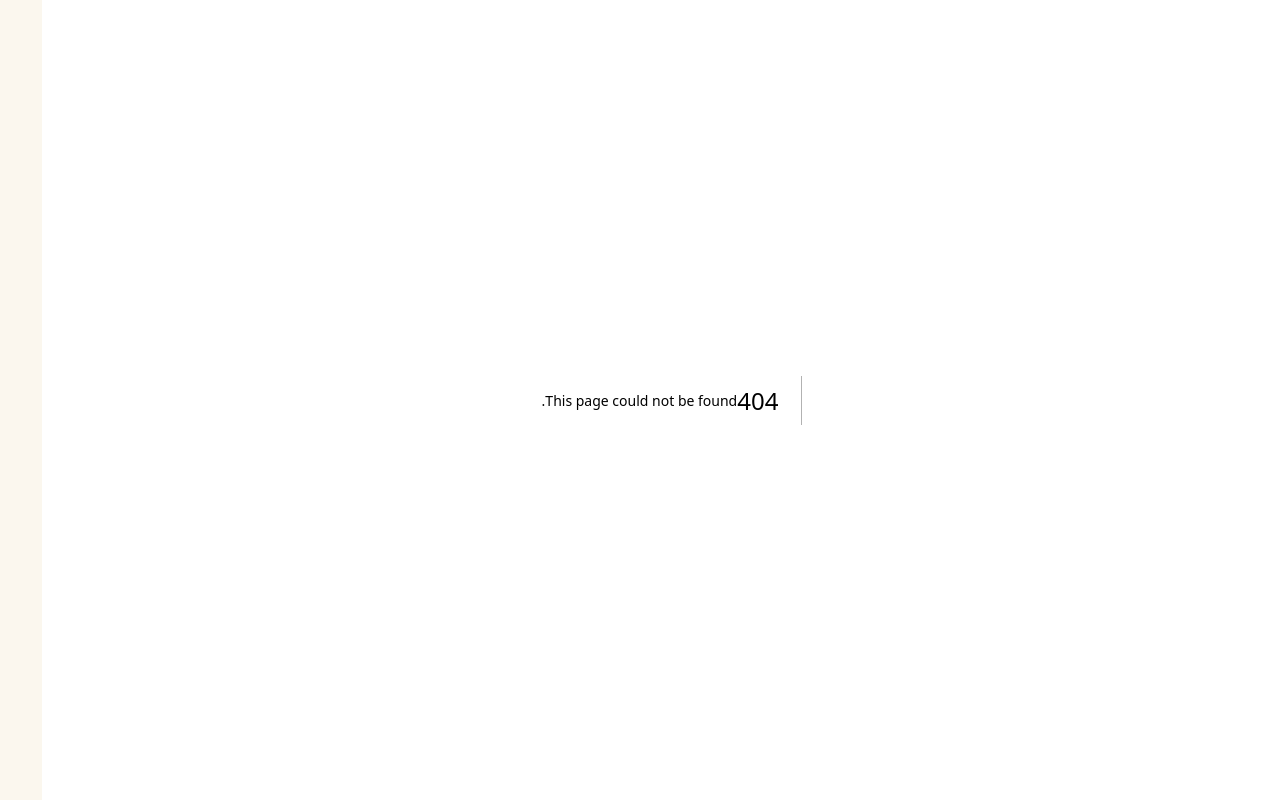
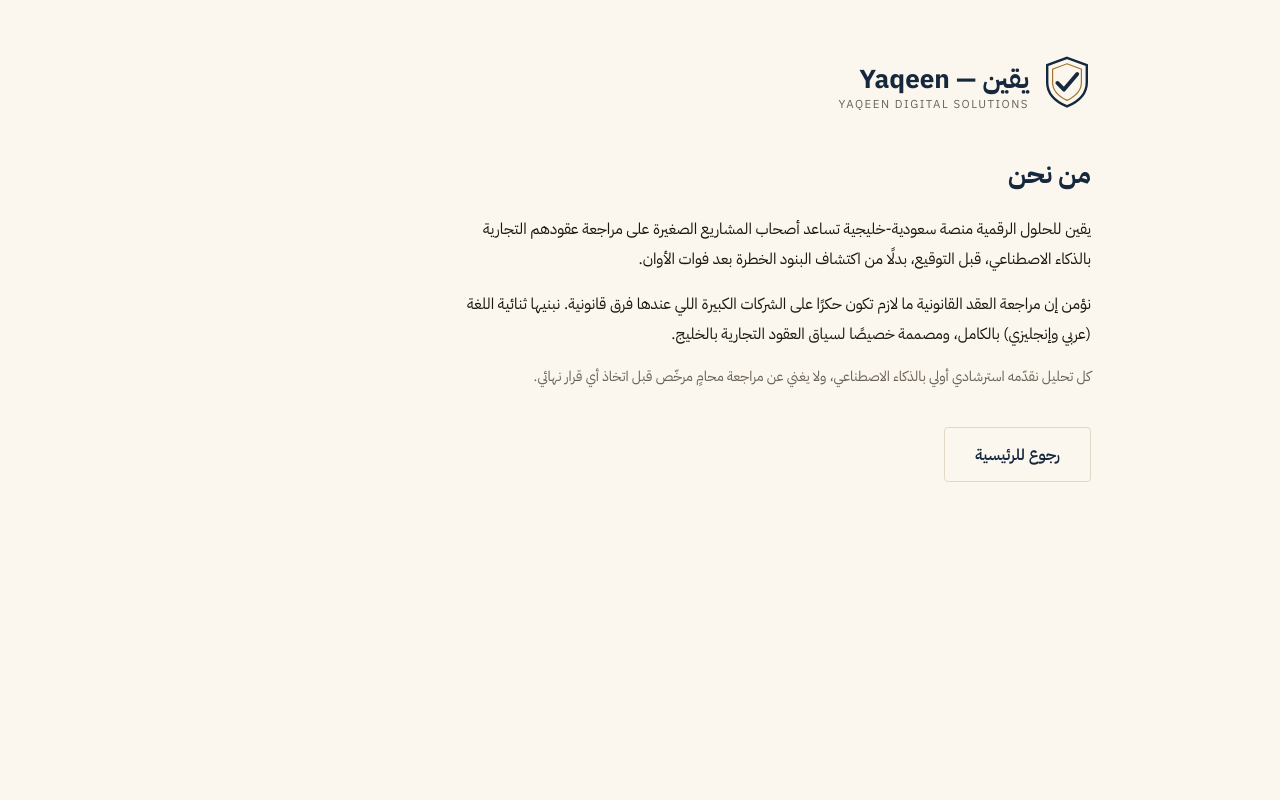
Before and after one commit to yaqeen-tools/yaqeen-app, a Next.js app: page /about in a window 1280 px wide. Before the commit this address had no page. Built offline with nearby package versions, Linux system fonts and the light colour scheme.

Commit message:
feat: add static page

```diff
--- /dev/null
+++ b/app/about/page.tsx
@@ -0,0 +1,26 @@
+import { ShieldMark, Wordmark } from '../../components/Logo';
+import { COMPANY } from '../../lib/companyInfo';
+
+export default function AboutPage() {
+  return (
+    <main dir="rtl" style={{ minHeight: '100vh', background: 'var(--paper)' }}>
+      <div className="container" style={{ maxWidth: 680, padding: '56px 24px' }}>
+        <div style={{ display: 'flex', alignItems: 'center', gap: 14, marginBottom: 32 }}>
+          <ShieldMark size={48} />
+          <Wordmark />
+        </div>
+        <h1 style={{ fontSize: 26, fontWeight: 700, color: 'var(--navy)', margin: '0 0 20px' }}>من نحن</h1>
+        <p style={{ fontSize: 15.5, lineHeight: 1.9, color: 'var(--ink)', marginBottom: 16 }}>
+          {COMPANY.nameFullAr} منصة سعودية-خليجية تساعد أصحاب المشاريع الصغيرة على مراجعة عقودهم التجارية بالذكاء الاصطناعي، قبل التوقيع، بدلًا من اكتشاف البنود الخطرة بعد فوات الأوان.
+        </p>
+        <p style={{ fontSize: 15.5, lineHeight: 1.9, color: 'var(--ink)', marginBottom: 16 }}>
+          نؤمن إن مراجعة العقد القانونية ما لازم تكون حكرًا على الشركات الكبيرة اللي عندها فرق قانونية. نبنيها ثنائية اللغة (عربي وإنجليزي) بالكامل، ومصممة خصيصًا لسياق العقود التجارية بالخليج.
+        </p>
+        <p style={{ fontSize: 14, lineHeight: 1.8, color: 'var(--muted)' }}>
+          كل تحليل نقدّمه استرشادي أولي بالذكاء الاصطناعي، ولا يغني عن مراجعة محامٍ مرخّص قبل اتخاذ أي قرار نهائي.
+        </p>
+        <a href="/" className="btn btn-ghost" style={{ marginTop: 24 }}>رجوع للرئيسية</a>
+      </div>
+    </main>
+  );
+}
```
